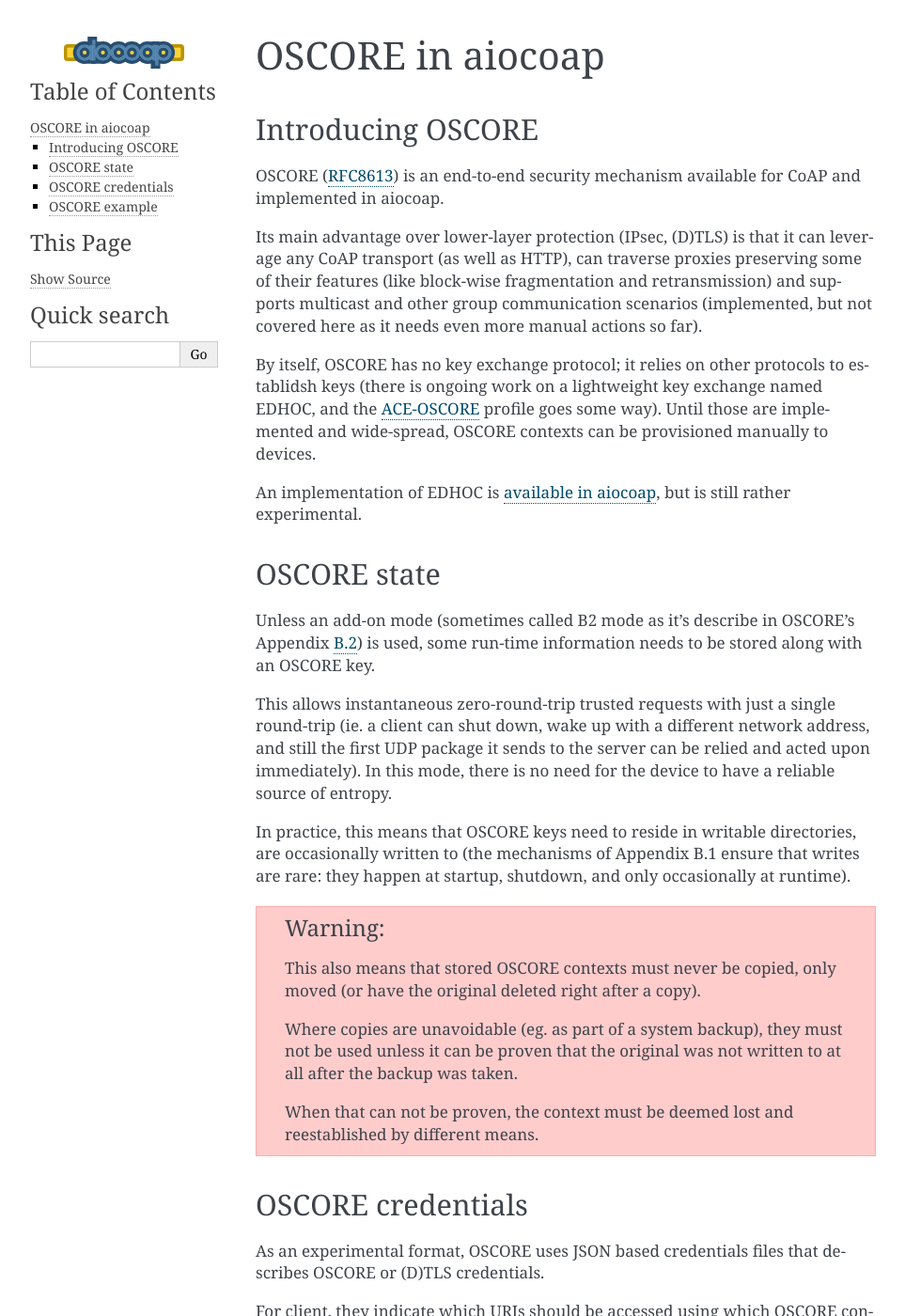
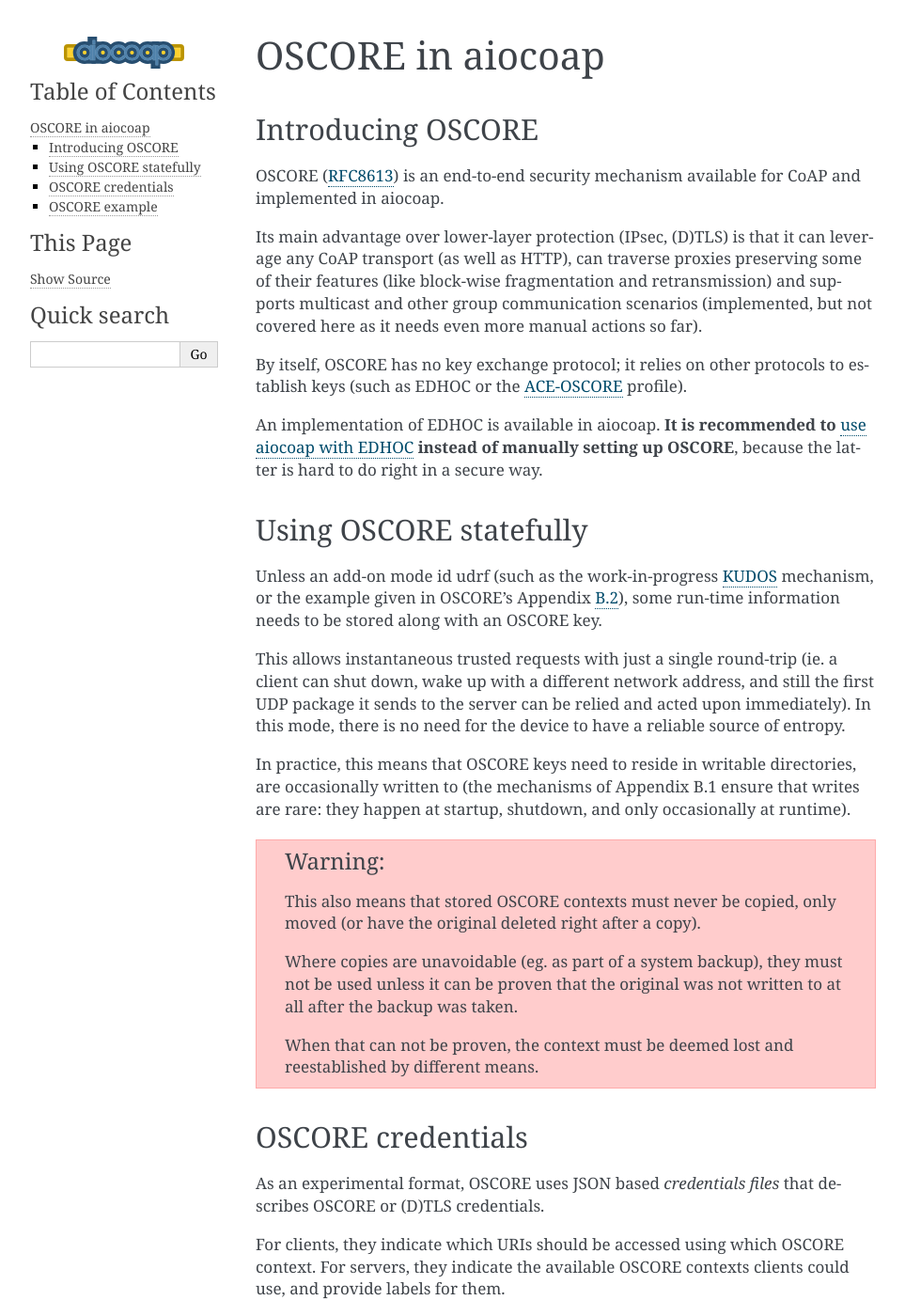
Before and after one commit to chrysn/aiocoap, a Sphinx documentation site: the page built from doc/stateofoscore.rst, in a window 1280 px wide and 1400 px high. Shown: the whole window at 94% size, without its empty margins (148-1111 px from the left). Built offline with Sphinx 7.4.7, drawn with Linux system fonts in a browser that asks for light colours; pages that are not in the unit, such as notebooks, are missing from menus; the version number could not be read and is left out; some of the changed text lies outside the part shown.

Commit message:
doc/oscore: Overhaul; recommend EDHOC

```diff
--- a/doc/stateofoscore.rst
+++ b/doc/stateofoscore.rst
@@ -18,21 +18,20 @@ supports multicast and other group communication scenarios (implemented, but
 not covered here as it needs even more manual actions so far).
 
 By itself, OSCORE has no key exchange protocol; it relies on other protocols to
-establidsh keys (there is ongoing work on a lightweight key exchange named
-EDHOC, and the ACE-OSCORE_ profile goes some way). Until those are implemented
-and wide-spread, OSCORE contexts can be provisioned manually to devices.
+establish keys (such as EDHOC or the ACE-OSCORE_ profile).
 
-An implementation of EDHOC is :doc:`available in aiocoap <stateofedhoc>`, but
-is still rather experimental.
+An implementation of EDHOC is available in aiocoap. **It is recommended to**
+:doc:`use aiocoap with EDHOC <stateofedhoc>` **instead of manually setting up
+OSCORE**, because the latter is hard to do right in a secure way.
 
-OSCORE state
-------------
+Using OSCORE statefully
+-----------------------
 
-Unless an add-on mode (sometimes called B2 mode as it's describe in OSCORE's
-Appendix B.2_) is used, some run-time information needs to be stored along with
-an OSCORE key.
+Unless an add-on mode id udrf (such as the work-in-progress KUDOS_ mechanism,
+or the example given in OSCORE's Appendix B.2_), some run-time information
+needs to be stored along with an OSCORE key.
 
-This allows instantaneous zero-round-trip trusted requests with just a single
+This allows instantaneous trusted requests with just a single
 round-trip (ie. a client can shut down, wake up with a different network
 address, and still the first UDP package it sends to the server can be relied
 and acted upon immediately). In this mode, there is no need for the device to
@@ -58,10 +57,10 @@ at runtime).
 OSCORE credentials
 ------------------
 
-As an experimental format, OSCORE uses JSON based credentials files that
+As an experimental format, OSCORE uses JSON based *credentials files* that
 describes OSCORE or (D)TLS credentials.
 
-For client, they indicate which URIs should be accessed using which OSCORE
+For clients, they indicate which URIs should be accessed using which OSCORE
 context. For servers, they indicate the available OSCORE contexts clients could
 use, and provide labels for them.
 
@@ -71,6 +70,7 @@ credentials file; this allows the state writes to be performed independently.
 .. _RFC8613: https://tools.ietf.org/html/rfc8613
 .. _EDHOC: https://tools.ietf.org/html/draft-selander-lake-edhoc-01
 .. _ACE-OSCORE: https://tools.ietf.org/html/draft-ietf-ace-oscore-profile-11
+.. _KUDOS: https://datatracker.ietf.org/doc/draft-ietf-core-oscore-key-update/
 .. _B.2: https://tools.ietf.org/html/rfc8613#appendix-B.2
 
 OSCORE example
@@ -126,11 +126,15 @@ With each of those goes a credentials map:
     ":client1": { "oscore": { "basedir": "server/from-client1/" } }
   }
 
-Then, the server can be started::
+Then, the server can be started:
+
+.. code-block:: shell-session
 
   $ ./aiocoap-fileserver data-to-be-served/ --credentials server.json
 
-And queried using the client::
+And queried using the client:
+
+.. code-block:: shell-session
 
   $ ./aiocoap-client coap://localhost/ --credentials client1.json
   <subdirectory/>; ct="40",
@@ -144,6 +148,6 @@ sniffer (or increased verbosity) to even be sure *that* the request was protecte
 
 
 Ways of implementing access controls, mandatory encryption and access control
-are being explored - as are extensions that simplify the setup process.
+are being explored.
 
 .. _`standard passphrase`: https://xkcd.com/936/
```
